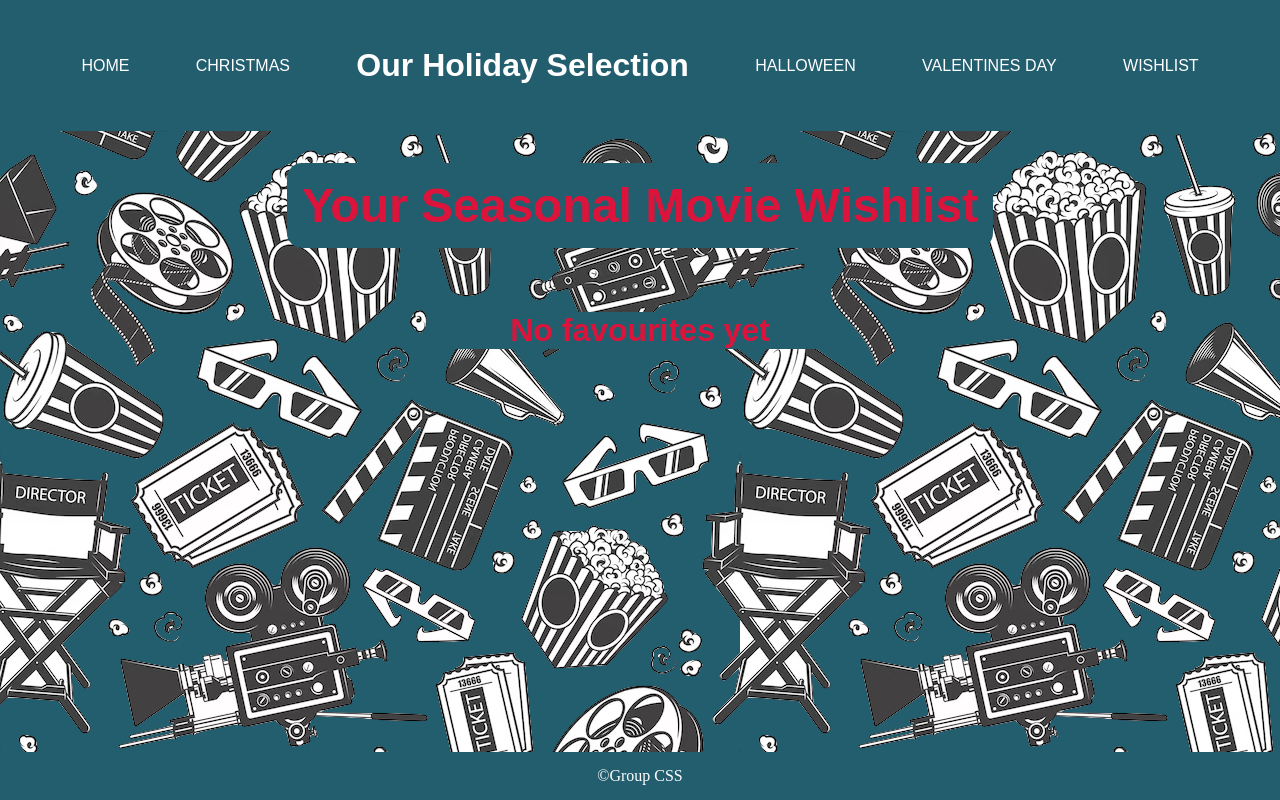
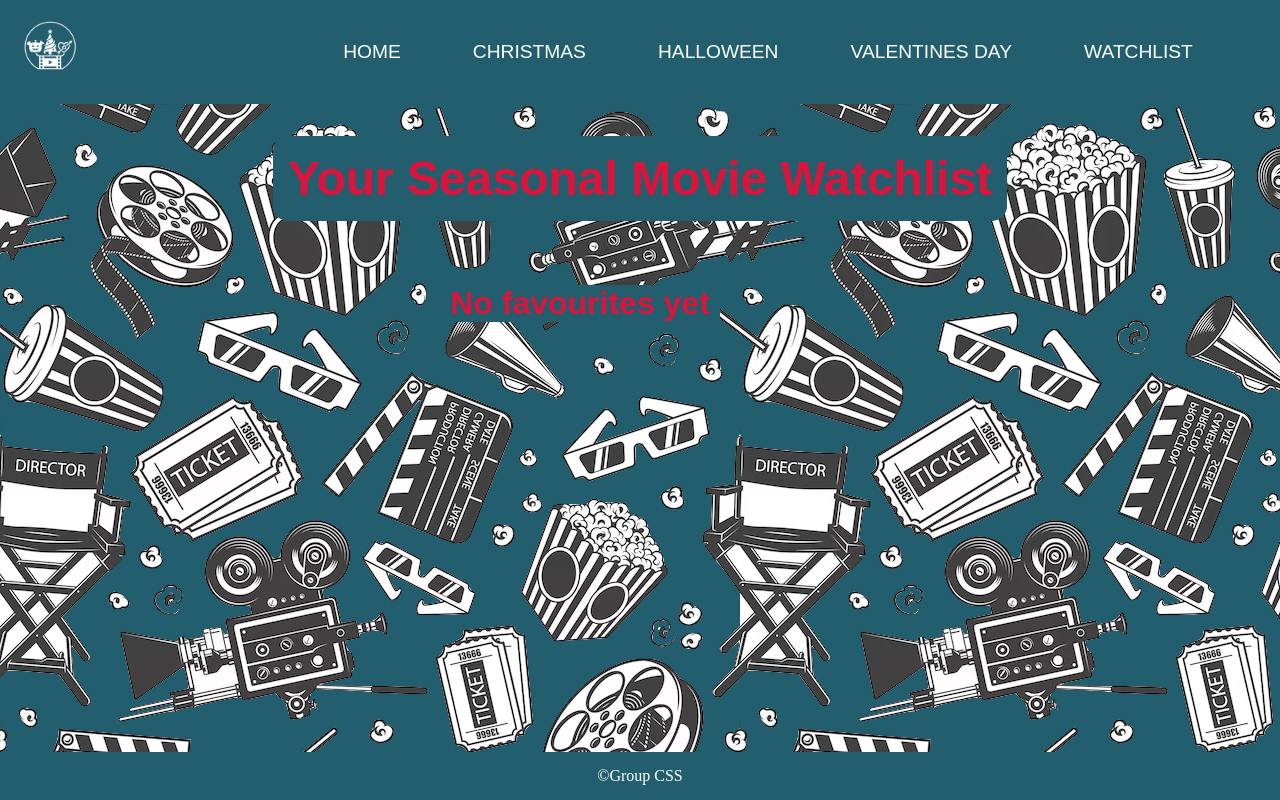
Before and after one commit to sofiluran/API-Assignment, a plain HTML site: page watchlist.html in a window 1280 px wide. Drawn offline with Linux system fonts and the light colour scheme.

Commit message:
Fix Logo for the header

```diff
--- a/scripts/watchlist.js
+++ b/scripts/watchlist.js
@@ -33,7 +33,7 @@ window.addEventListener("DOMContentLoaded", () => {
           alert("Removed from favourites!");
         }
         if (document.querySelectorAll(".favourites .fav").length === 0) {
-          favContainer.innerHTML = `<p class="empty">No favourites yet.</p>`;
+          favContainer.innerHTML = `<p class="empty-list">No favourites yet</p>`;
         }
       });
       favContainer.appendChild(div);
--- a/styles/christmas.css
+++ b/styles/christmas.css
@@ -9,8 +9,7 @@
   color: #fff;
 }
 
-.menu-item,
-.header-title {
+.menu-item {
   color: #fff;
 }
 
@@ -101,6 +100,10 @@
   ;
   height: 100%;
   width: 80%;
+}
+
+.movie-title {
+  font-size: 2.5rem;
 }
 
 .movie-image-container {
@@ -231,8 +234,10 @@
 
   .read-more {
     display: flex;
+    flex-direction: column;
     justify-content: center;
     align-items: center;
+    gap: 10px;
   }
 
   .button-random {
@@ -246,4 +251,8 @@
   .read-more a {
     width: 80%;
   }
+
+  #favouriteBtn, .imdb-button {
+    width: 240px;
+  }
 }
--- a/styles/global.css
+++ b/styles/global.css
@@ -22,15 +22,22 @@ body {
 .header {
   background-color: var(--background-primary);
   font-family: Arial, Helvetica, sans-serif;
+  display: flex;
+  align-items: center;
+  justify-content: space-between;
 }
 
-.header-title {
-  text-align: center;
-  font-size: 2rem;
-  font-weight: bold;
+.header-logo {
+  width: 20%;
+}
+
+.header-logo img {
+  width: 100px;
+  height: auto;
 }
 
 .menu {
+  width: 80%;
   display: flex;
   justify-content: space-evenly;
   align-items: center;
@@ -41,6 +48,7 @@ body {
 .header-item {
   text-decoration: none;
   color: var(--color-primary);
+  font-size: 1.2rem;
 }
 
 .menu-item:hover {
--- a/styles/halloween.css
+++ b/styles/halloween.css
@@ -4,7 +4,7 @@ body {
   font-family: "HennyPenny", Arial, Helvetica, sans-serif;
 }
 
-.menu {
+.menu, .header {
   background-color: #5d0249;
 
   a {
--- a/styles/valentines.css
+++ b/styles/valentines.css
@@ -10,11 +10,7 @@ body {
   font-family: 'Cormorant Upright';
 }
 
-.header-title {
-  color: var(--color-primary);
-}
-
-.menu {
+.menu, .header {
   background-color: var(--background-secondary);
   font-family: 'Cormorant Upright';
 
@@ -129,6 +125,10 @@ body {
     align-items: center;
   }
 
+  .header {
+    width: 100%;
+  }
+
   .hero-image {
     width: 100%;
     height: auto;
--- a/styles/wishlist.css
+++ b/styles/wishlist.css
@@ -46,6 +46,7 @@
 }
 
 .empty-list {
+  width: 70%;
   color: crimson;
   font-weight: bold;
   font-size: 2rem;
@@ -88,6 +89,10 @@ h3 {
     font-size: 1.5rem;
   }
 
+  .empty-list {
+    margin: auto;
+  }
+
   .fav {
     margin: 0 auto;
   }
--- a/watchlist.html
+++ b/watchlist.html
@@ -3,28 +3,31 @@
 <head>
   <meta charset="UTF-8">
   <meta name="viewport" content="width=device-width, initial-scale=1.0">
-  <title>Wishlist</title>
+  <title>Watchlist</title>
   <link rel="stylesheet" href="styles/global.css">
   <link rel="stylesheet" href="styles/wishlist.css">
+  <link rel="icon" type="image/x-icon" href="./logo/css_logo_index.png">
   <script src="./scripts/script.js" defer></script>
   <script src="./scripts/watchlist.js" defer></script>
 </head>
 <body>
   <header class="header">
+    <div class="header-logo">
+      <a href="index.html">
+        <img class="logo" src="./logo/css_logo_index.png" alt="logo" width="50px" height="auto">
+      </a>
+    </div>
     <nav class="menu">
       <a href="index.html" class="menu-item">HOME</a>
       <a href="christmas.html" class="menu-item">CHRISTMAS</a>
-      <a href="index.html" class="header-item">
-        <p class="header-title">Our Holiday Selection</p>
-      </a>
       <a href="halloween.html" class="menu-item">HALLOWEEN</a>
       <a href="valentines.html" class="menu-item active">VALENTINES DAY</a>
-      <a href="wishlist.html" class="menu-item active">WISHLIST</a>
+      <a href="watchlist.html" class="menu-item active">WATCHLIST</a>
     </nav>
   </header>
   <main class="wishlist-main">
     <div class="wishlist-content">
-      <h1 class="wishlist-title">Your Seasonal Movie Wishlist</h1>
+      <h1 class="wishlist-title">Your Seasonal Movie Watchlist</h1>
     </div>
     <div class="favourites"></div>
   </main>
```
Also changed, not shown: christmas.html (+7 -4 lines), halloween.html (+8 -4 lines), index.html (+6 -3 lines), valentines.html (+8 -4 lines), logo/css_logo.png (added), logo/css_logo_christmas.png (added), logo/css_logo_halloween.png (added), logo/css_logo_index.png (added), logo/css_logo_valentines.png (added).
